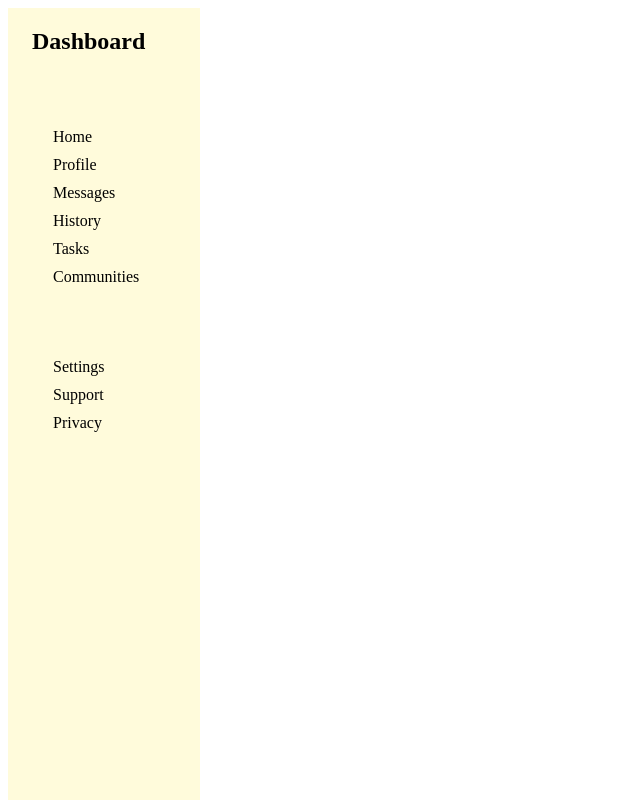
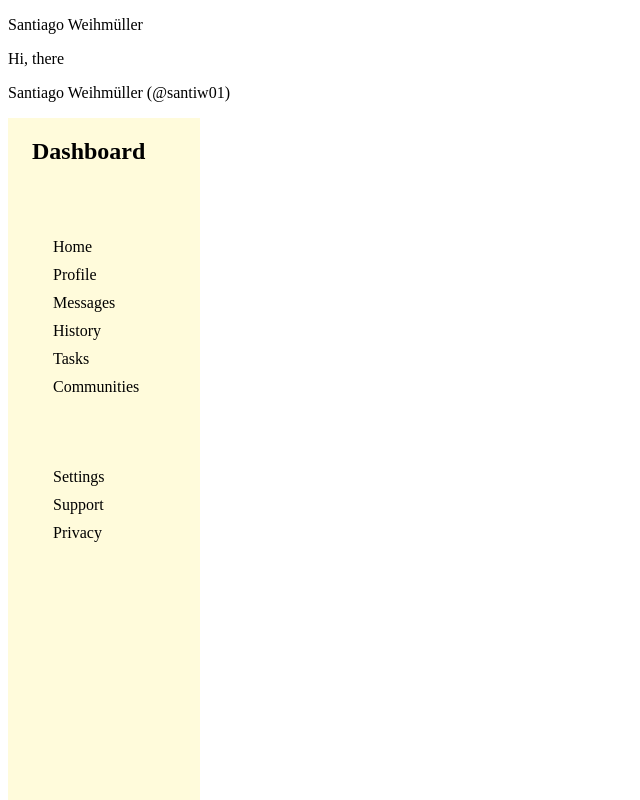
Before and after one commit to SantiW01/Admin-Dashboard, a plain HTML site: page index.html in a window 1280 px wide. Shown: the whole page, without its empty margins (0-640 px from the left). Drawn offline with Linux system fonts and the light colour scheme.

Commit message:
feat: add header

```diff
--- a/index.html
+++ b/index.html
@@ -8,6 +8,13 @@
     <title>Admin Dashboard</title>
   </head>
   <body>
+    <div class="dashboard">
+      <header class="header">
+        <div class="header_searcher"></div>
+        <p>Santiago Weihmüller</p>
+        <p>Hi, there</p>
+        <p>Santiago Weihmüller (@santiw01)</p>
+      </header>
       <aside class="aside">
         <div class="aside_title"><h1>Dashboard</h1></div>
         <div class="aside_list aside_firstList">
@@ -28,5 +35,6 @@
           </ul>
         </div>
       </aside>
+    </div>
   </body>
 </html>
```
Lines whose indentation alone changed are shown as unchanged.
